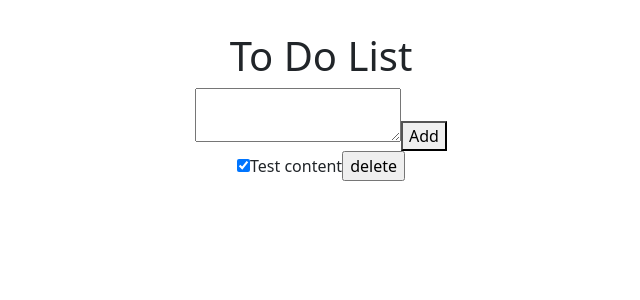
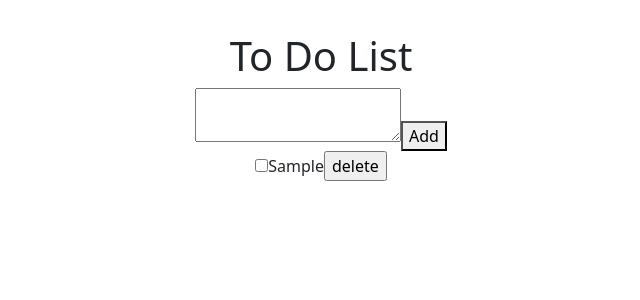
Before and after one commit to cyrus2012/to_do_list, a React (Vite) app: page / in a window 1280 px wide. Both pictures are taken after typing "Sample" into the empty fields and a click on the button "Add". Shown: the top 300 px of the page, without its empty margins (319-959 px from the left). Built offline with nearby package versions, Linux system fonts and the light colour scheme.

Commit message:
implement create and delete to-do item function

```diff
--- a/src/App.jsx
+++ b/src/App.jsx
@@ -5,21 +5,32 @@ import TodoItem from './components/TodoItem.jsx';
 
 function App() {
 
-
+  const [notesList, setNotesList] = useState([]);
+  const [id, setId] = useState(1);
 
   function addNote(text){
-    console.log(text);
+    //console.log(text);
+    setNotesList([...notesList, {id:id, text:text}]);
+    setId(id + 1);
   }
 
   function deleteTodoItem(itemId){
-    console.log("go to delete item " + itemId);
+    //console.log("go to delete item " + itemId);
+    setNotesList(notesList.filter(note => note.id != itemId));
   }
+
 
   return (
     <>
       <h1>To Do List</h1>
       <Input addNote={addNote}/>
-      <TodoItem itemId="1" deleteItem={deleteTodoItem}/>
+      <div>
+        {
+          notesList.map((note) =>{
+            return (<TodoItem key={note.id} itemId={note.id} text={note.text} deleteItem={deleteTodoItem} />);
+          })
+        }
+      </div>
     </>
   )
 }
--- a/src/components/TodoItem.jsx
+++ b/src/components/TodoItem.jsx
@@ -1,4 +1,9 @@
 
+/**
+ * This is a single piece of note
+ * @param {*} props pass itemId (integer), text (String) and deleteItem (function(id))
+ * @returns
+ */
 function TodoItem(props){
 
     function toggleItemState(event){
@@ -13,8 +18,8 @@ function TodoItem(props){
 
     return (
         <div>
-            <input type="checkbox" name="item1" onClick={toggleItemState} defaultChecked />
-            <label htmlFor="item1">Test content</label>
+            <input type="checkbox" name="item1" onClick={toggleItemState} />
+            <label htmlFor="item1">{props.text}</label>
             <input type="button" value="delete" onClick={deleteItem}/>
         </div>
     )
```
